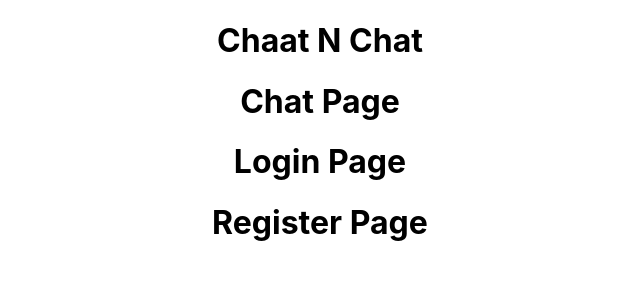
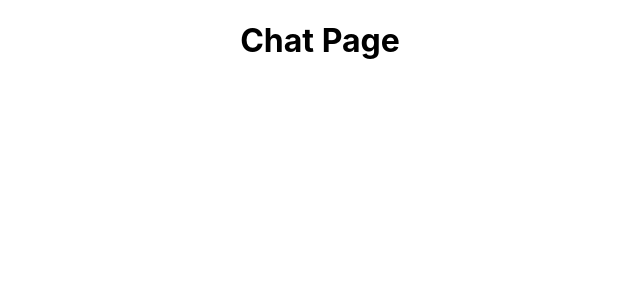
Before and after one commit to Shehabul-Islam-Sawraz/ChaatNChat, a React (Create React App) app in the folder ChaatNChat-Frontend/chaatnchat/: page / in a window 1280 px wide. Shown: the top 300 px of the page, without its empty margins (320-960 px from the left). Built offline with nearby package versions, Linux system fonts and the light colour scheme.

Commit message:
React Router added

```diff
--- a/ChaatNChat-Frontend/chaatnchat/src/App.js
+++ b/ChaatNChat-Frontend/chaatnchat/src/App.js
@@ -2,15 +2,21 @@ import './App.css';
 import Login from './components/Auth/Login'
 import Register from './components/Auth/Register';
 import Chat from './components/Chat/Chat';
+import { BrowserRouter as Router, Routes, Route, Switch } from 'react-router-dom';
+
 
 function App() {
   return (
-    <div className="App">
-      <h1>Chaat N Chat</h1>
-      <Chat />
-      <Login />
-      <Register />
-    </div>
+    <Router>
+      <div className="App">
+        <Routes>
+          <Route path='/' Component={Chat} />
+          <Route path='/login' Component={Login} />
+          <Route path='/register' Component={Register} />
+          <Route path='*' element={<h1>404 Page Not Found</h1>} />
+        </Routes>
+      </div>
+    </Router>
   );
 }
 
```
